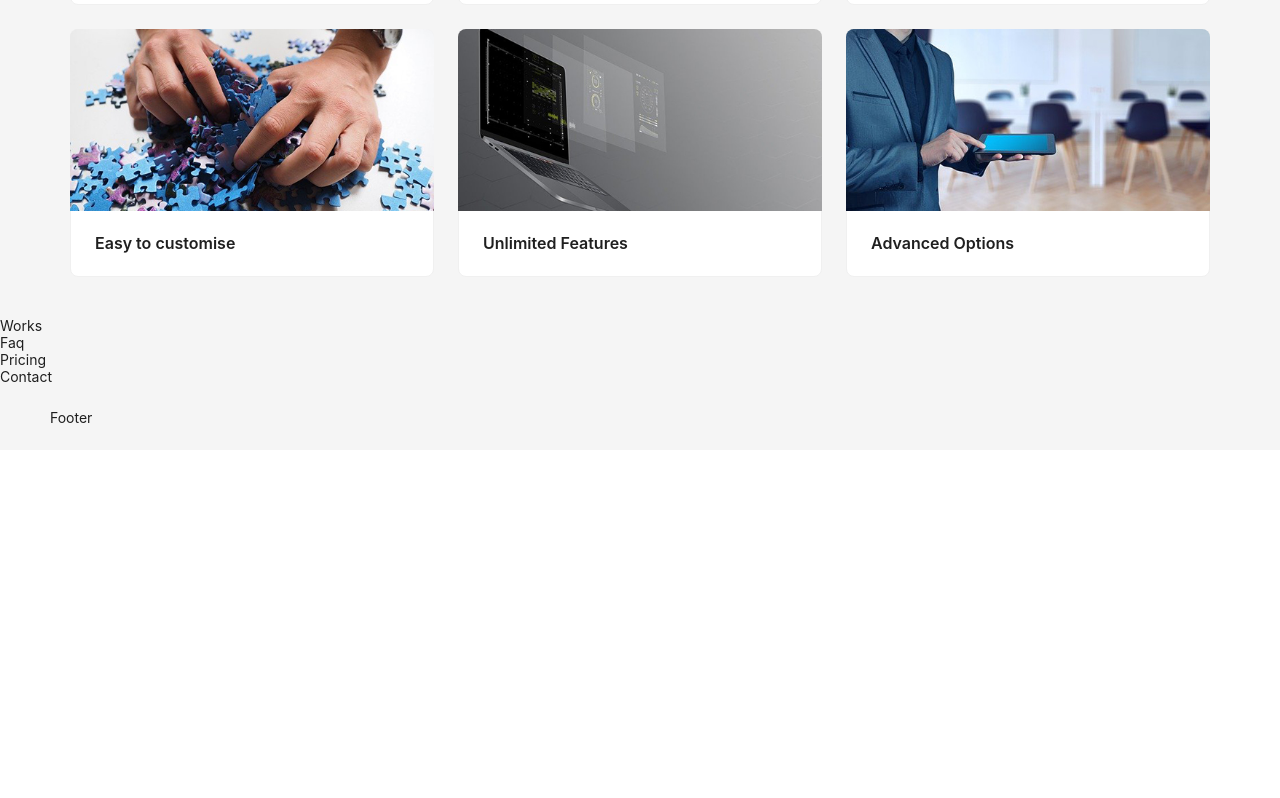
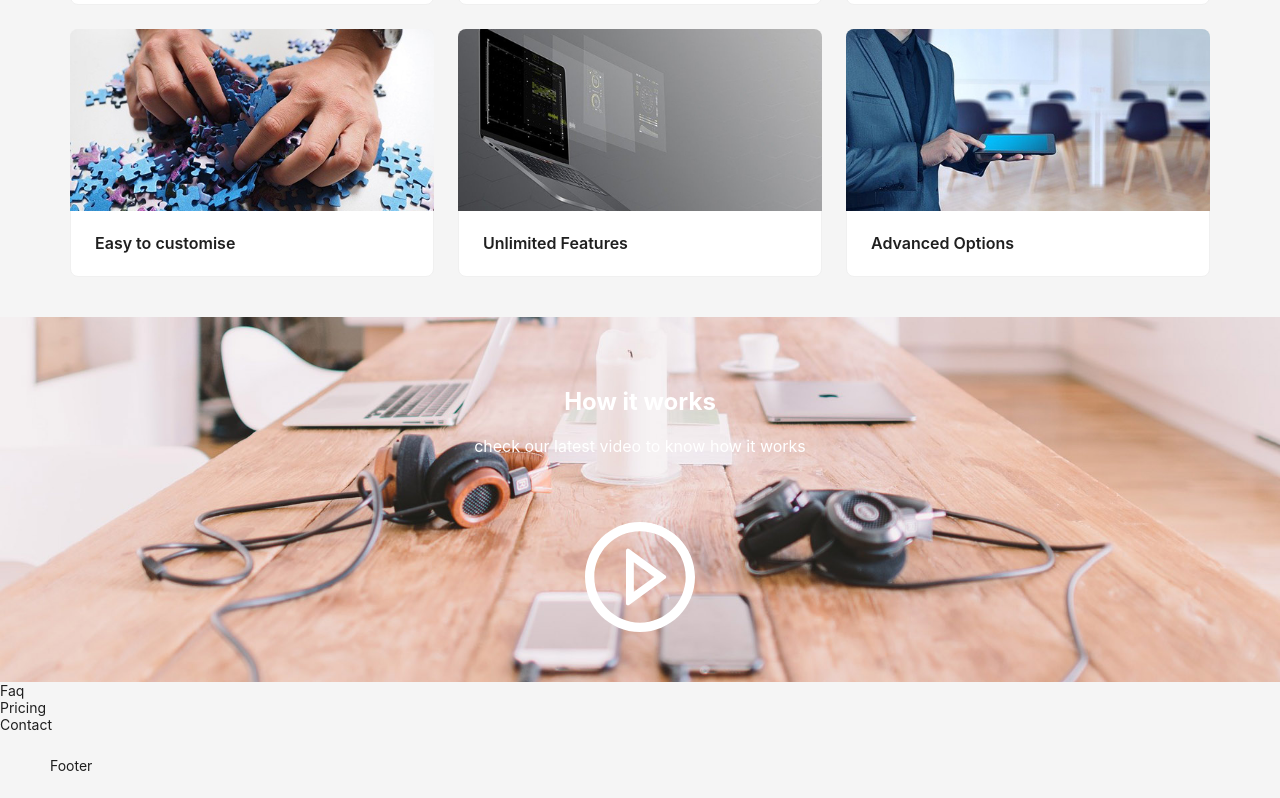
Before and after one commit to JaleRehimli0909/website2-ant-design, a React (Create React App) app in the folder website2reactapp/: page / in a window 1280 px wide. Shown: the part 1805-2603 px from the top of the page. Before the commit the page ends 2255 px from the top, so only its background shows below. Built offline with nearby package versions, Linux system fonts and the light colour scheme.

Commit message:
Works added

```diff
--- a/website2reactapp/src/components/Works/index.jsx
+++ b/website2reactapp/src/components/Works/index.jsx
@@ -1,10 +1,46 @@
-import React from 'react';
-import './style.css';
+import React, { useState } from "react";
+import "./style.css";
+import { Modal } from "antd";
+import { PlayCircleOutlined } from "@ant-design/icons";
 
 const Works = () => {
+  const [isModalOpen, setIsModalOpen] = useState(false);
+  const showModal = () => {
+    setIsModalOpen(true);
+  };
+  const handleOk = () => {
+    setIsModalOpen(false);
+  };
+  const handleCancel = () => {
+    setIsModalOpen(false);
+  };
   return (
-    <div>Works</div>
-  )
-}
+    <div className="Works">
+      <div className="container">
+        <div className="Works-content">
+          <h2>How it works</h2>
+          <p>check our latest video to know how it works</p>
+
+          <PlayCircleOutlined className="worksIcon" onClick={showModal} />
+
+          <Modal
+            title="Woocommerce Tutorial"
+            open={isModalOpen}
+            onOk={handleOk}
+            onCancel={handleCancel}
+            footer={null}
+          >
+            <iframe
+              title="Woocommerce Tutorial"
+              width="100%"
+              height="350"
+              src="https://www.youtube.com/embed/8f8_JYIzOno?list=PLiUrl-SQRR7LQINGQGE99pXWDuKq4SxfU"
+            ></iframe>
+          </Modal>
+        </div>
+      </div>
+    </div>
+  );
+};
 
 export default Works;
--- a/website2reactapp/src/components/Works/style.css
+++ b/website2reactapp/src/components/Works/style.css
@@ -0,0 +1,34 @@
+.Works {
+  padding: 40px 0;
+  background: url("../../assets/images/bg-works.jpg") no-repeat;
+  background-position: 50% 0;
+  background-size: cover;
+  background-attachment: fixed;
+  color: #fff;
+  position: relative;
+}
+/* .Works::after {
+    content: '';
+    background: rgba(0, 0, 0, 0.5);
+    position: absolute;
+    top: 0;
+    bottom: 0;
+    left: 0;
+    right: 0;
+  } */
+.Works-content {
+  text-align: center;
+  padding: 10px 0;
+}
+.Works-content h2 {
+  font-weight: 700;
+  font-size: 24px;
+}
+.Works-content p {
+  font-size: 16px;
+  padding-bottom: 50px;
+}
+.worksIcon {
+  font-size: 110px;
+  font-weight: 500;
+}
```
